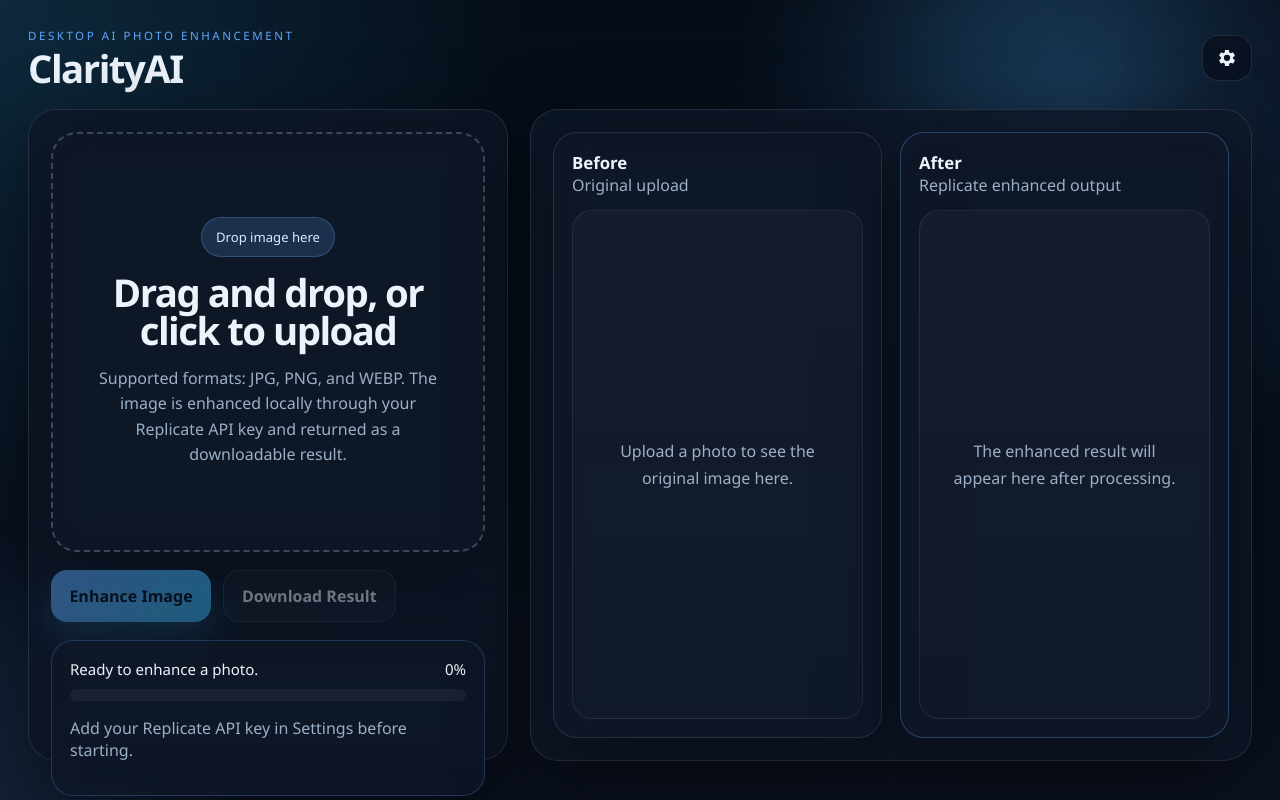
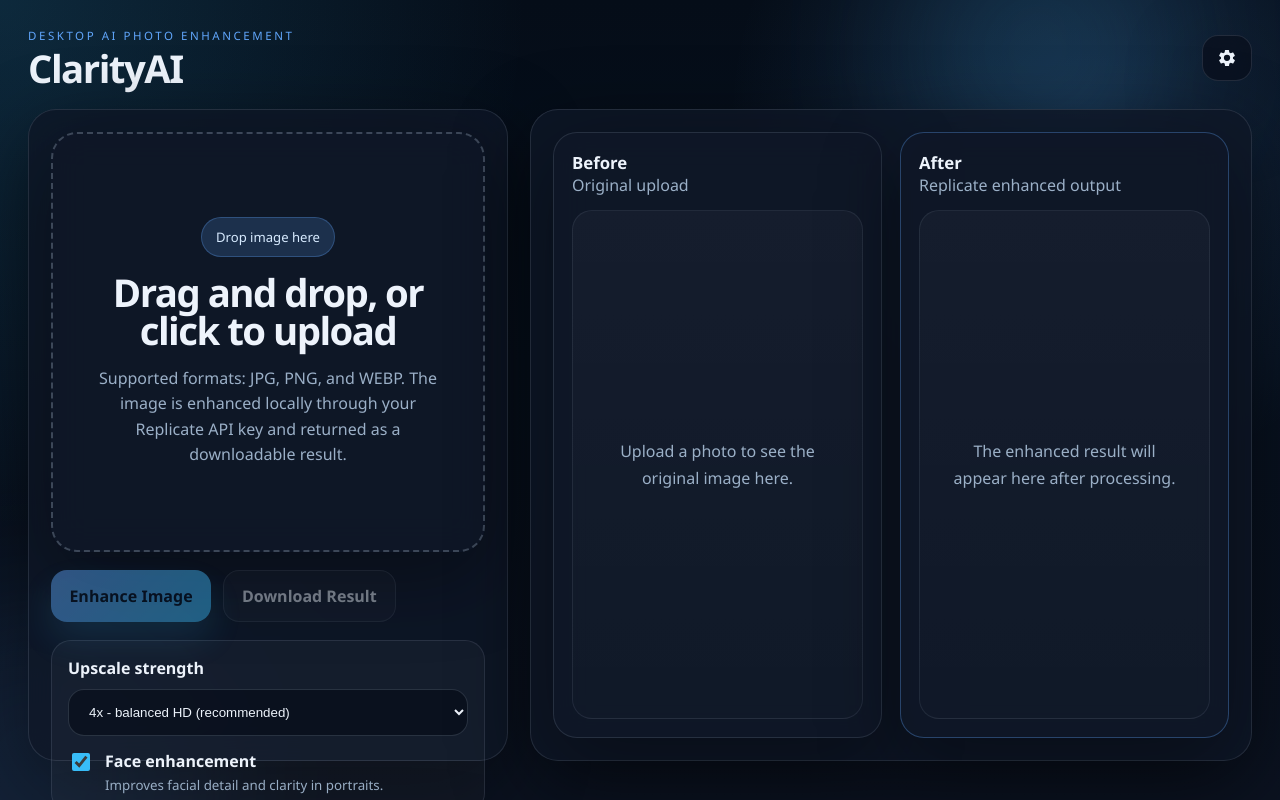
Before and after one commit to jesus-justin/Clarity-AI, a React (Vite) app: page / in a window 1280 px wide. Built offline with nearby package versions, Linux system fonts and the light colour scheme.

Commit message:
feat: improve ai enhancement pipeline and controls

```diff
--- a/src/renderer/src/App.jsx
+++ b/src/renderer/src/App.jsx
@@ -62,6 +62,8 @@
   const [error, setError] = useState('');
   const [saving, setSaving] = useState(false);
   const [status, setStatus] = useState(initialStatus);
+  const [scale, setScale] = useState(4);
+  const [faceEnhance, setFaceEnhance] = useState(true);
 
   const hasApiKey = Boolean(savedApiKey.trim());
   const canEnhance = Boolean(selectedFile && hasApiKey && !saving);
@@ -173,7 +175,9 @@
         apiKey,
         dataUrl,
         fileName: selectedFile.name,
-        mimeType: selectedFile.type
+        mimeType: selectedFile.type,
+        scale,
+        faceEnhance
       });
 
       setResultImage(output);
@@ -296,6 +300,31 @@
             </button>
           </div>
 
+          <div className="enhancement-controls">
+            <label className="enhancement-control">
+              Upscale strength
+              <select value={scale} onChange={(event) => setScale(Number(event.target.value))} disabled={saving}>
+                <option value={2}>2x - light enhancement</option>
+                <option value={4}>4x - balanced HD (recommended)</option>
+                <option value={6}>6x - stronger detail recovery</option>
+                <option value={8}>8x - maximum detail boost</option>
+              </select>
+            </label>
+
+            <label className="enhancement-toggle">
+              <input
+                type="checkbox"
+                checked={faceEnhance}
+                onChange={(event) => setFaceEnhance(event.target.checked)}
+                disabled={saving}
+              />
+              <span>
+                <strong>Face enhancement</strong>
+                <small>Improves facial detail and clarity in portraits.</small>
+              </span>
+            </label>
+          </div>
+
           <div className={`status-card ${statusTone}`}>
             <ProgressBar progress={status.progress} message={status.message} />
             {!hasApiKey ? (
--- a/src/renderer/src/styles.css
+++ b/src/renderer/src/styles.css
@@ -252,6 +252,63 @@
   flex-wrap: wrap;
 }
 
+.enhancement-controls {
+  display: grid;
+  gap: 14px;
+  padding: 16px;
+  border-radius: 20px;
+  background: rgba(255, 255, 255, 0.03);
+  border: 1px solid rgba(148, 163, 184, 0.16);
+}
+
+.enhancement-control {
+  display: grid;
+  gap: 10px;
+  color: var(--text);
+  font-weight: 600;
+}
+
+.enhancement-control select {
+  width: 100%;
+  border-radius: 16px;
+  border: 1px solid rgba(148, 163, 184, 0.22);
+  background: rgba(4, 10, 20, 0.55);
+  color: var(--text);
+  padding: 14px 16px;
+  outline: none;
+}
+
+.enhancement-control select:focus {
+  border-color: rgba(96, 165, 250, 0.82);
+  box-shadow: 0 0 0 4px rgba(56, 189, 248, 0.12);
+}
+
+.enhancement-toggle {
+  display: flex;
+  align-items: flex-start;
+  gap: 12px;
+  color: var(--text);
+  font-weight: 600;
+}
+
+.enhancement-toggle input {
+  margin-top: 3px;
+  width: 18px;
+  height: 18px;
+  accent-color: var(--accent-strong);
+}
+
+.enhancement-toggle span {
+  display: grid;
+  gap: 4px;
+}
+
+.enhancement-toggle small {
+  color: var(--muted);
+  font-weight: 400;
+  line-height: 1.45;
+}
+
 .primary-button,
 .secondary-button {
   border: 0;
@@ -496,4 +553,8 @@
   .settings-actions {
     flex-direction: column;
   }
+
+  .enhancement-toggle {
+    align-items: flex-start;
+  }
 }
```
Also changed, not shown: electron/main.cjs (+83 -20 lines).
